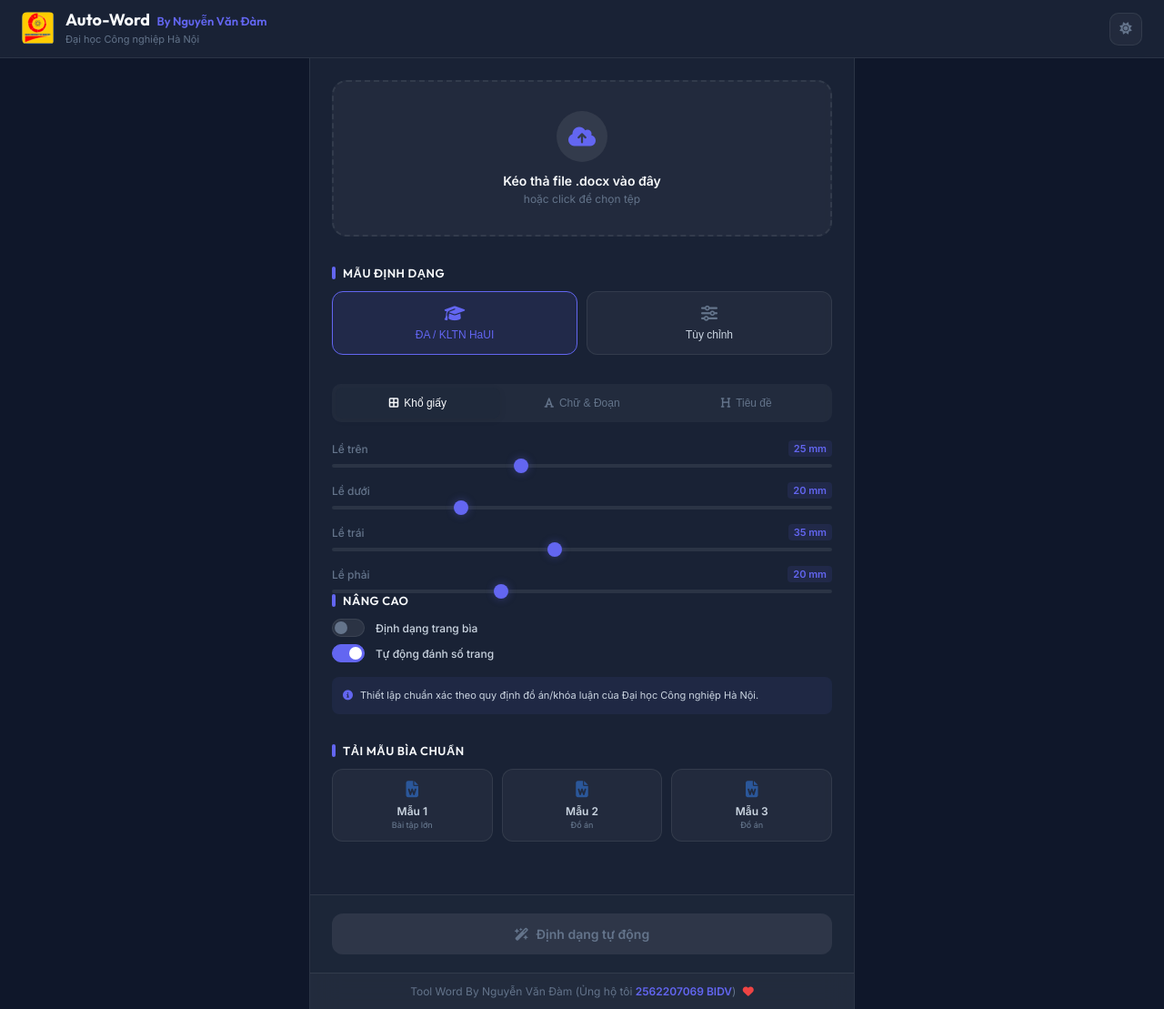
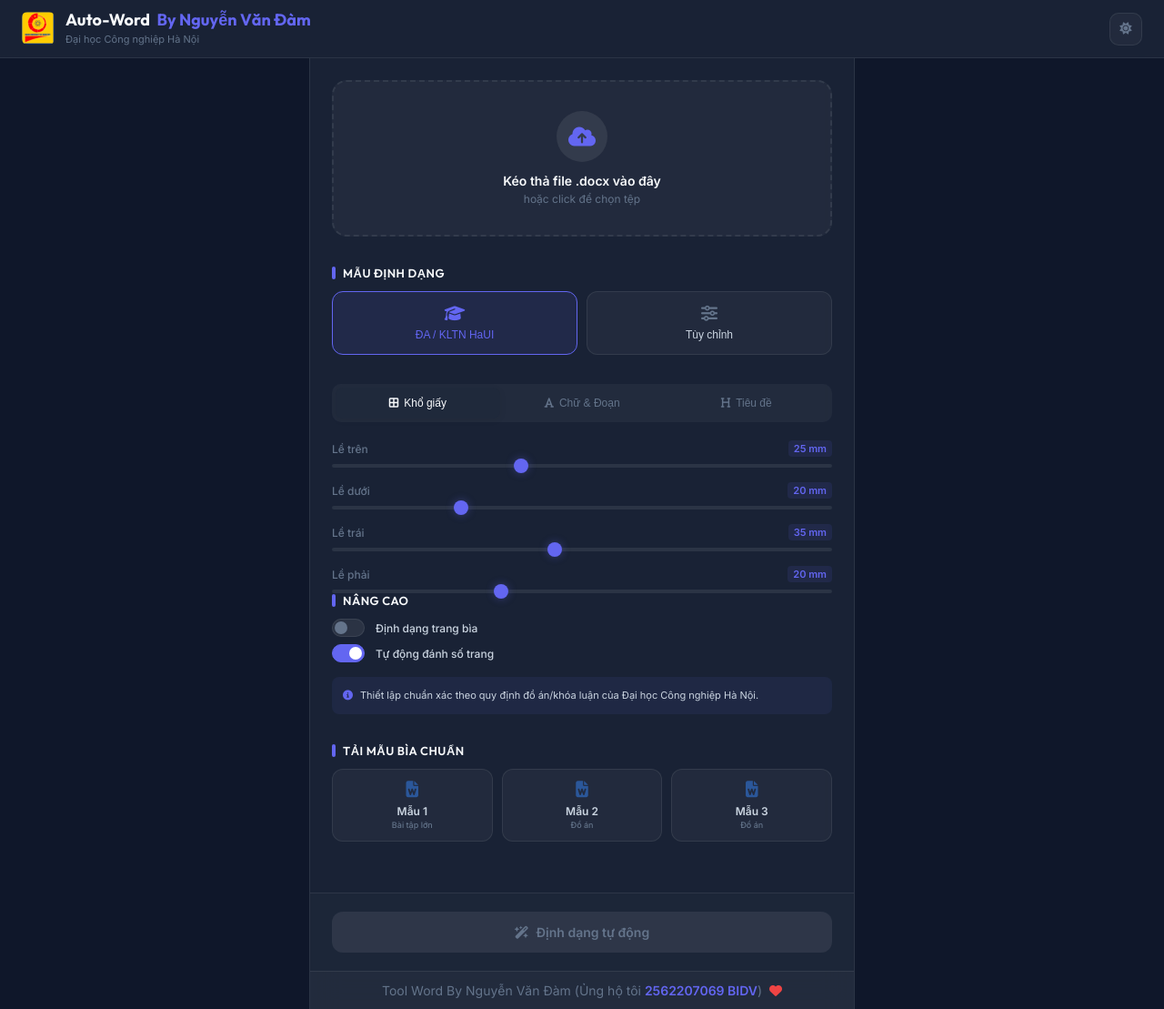
Before and after one commit to nguyendambn/Auto_Word, a Flask app: page / in a window 1280 px wide. Shown: the whole page at 91% size. Run offline with Flask 3, Linux system fonts and the light colour scheme.

Commit message:
feat: cập nhật logo, chỉnh cỡ chữ, và viết lại toàn bộ README.md

```diff
--- a/templates/index.html
+++ b/templates/index.html
@@ -20,7 +20,7 @@
                 <img src="/static/logo.png" alt="HaUI Logo" style="width: 100%; height: 100%; object-fit: contain;">
             </div>
             <div class="brand-text">
-                <h1>Auto-Word <span style="font-size: 13px; font-weight: 600; color: var(--primary); margin-left: 4px;">By Nguyễn Văn Đàm</span></h1>
+                <h1>Auto-Word <span style="font-size: 18px; font-weight: 700; color: var(--primary); margin-left: 4px;">By Nguyễn Văn Đàm</span></h1>
                 <span>Đại học Công nghiệp Hà Nội</span>
             </div>
         </div>
@@ -286,7 +286,7 @@
                 </button>
             </div>
 
-            <div class="developer-info" style="text-align: center; padding: 12px 24px; font-size: 12px; color: var(--text-muted); background: var(--bg-surface); border-top: 1px solid var(--border-soft);">
+            <div class="developer-info" style="text-align: center; padding: 12px 24px; font-size: 14px; color: var(--text-muted); background: var(--bg-surface); border-top: 1px solid var(--border-soft);">
                 Tool Word By Nguyễn Văn Đàm (Ủng hộ tôi <strong style="color: var(--primary);">2562207069 BIDV</strong>) <i class="fa-solid fa-heart" style="color: var(--danger); margin-left: 4px;"></i>
             </div>
 
```
Also changed, not shown: README.md, static/logo.png.
